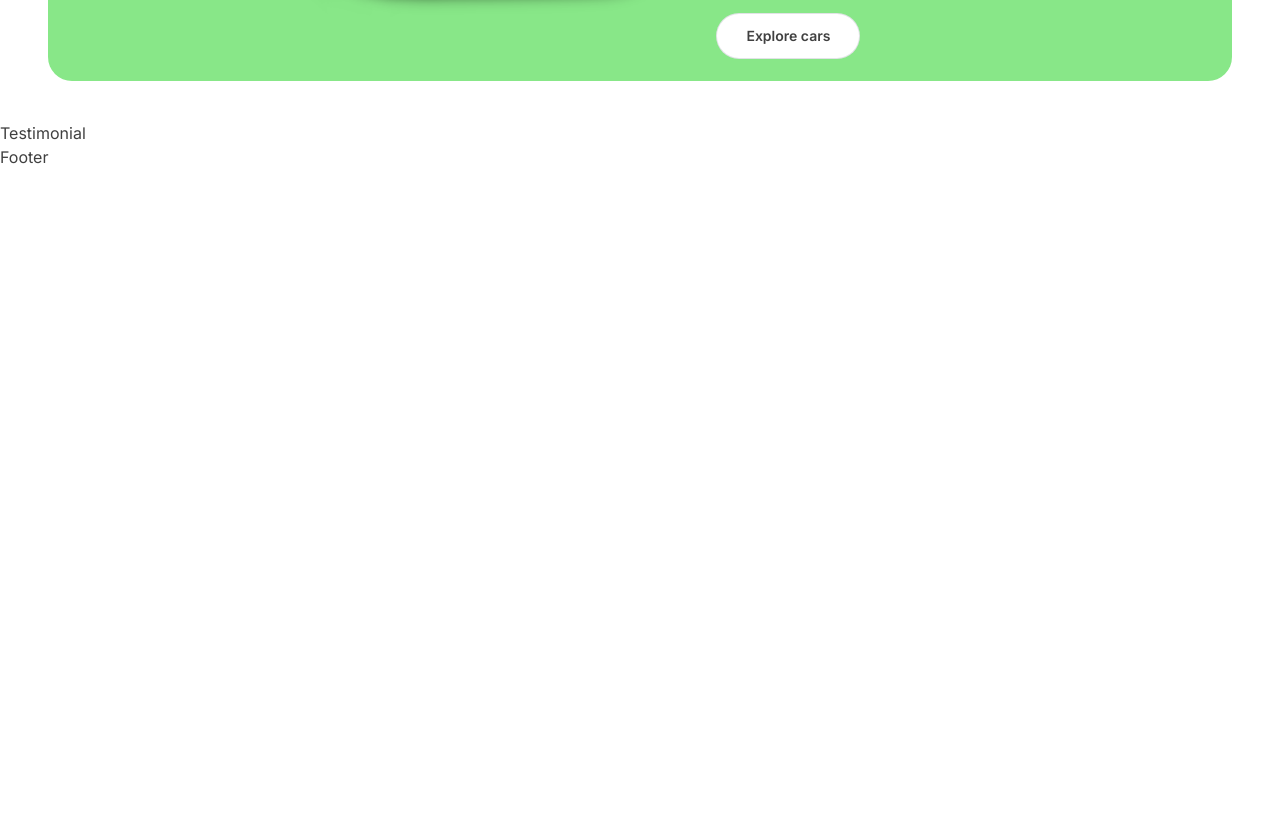
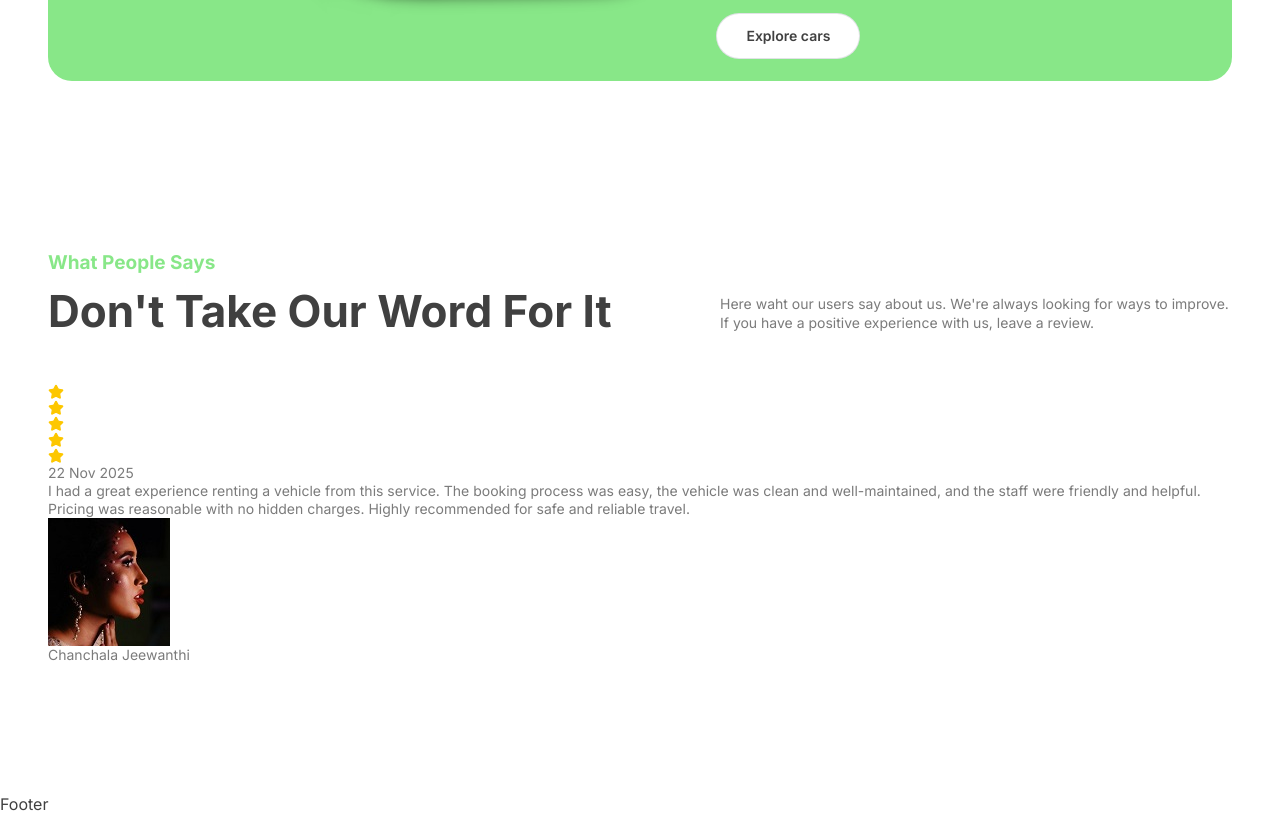
Before and after one commit to chanchala0112/Car-Rental-App, a React (Vite) app in the folder client/: page / in a window 1280 px wide. Shown: the part 2840-3656 px from the top of the page. Before the commit the page ends 3009 px from the top, so only its background shows below. Built offline with nearby package versions, Linux system fonts and the light colour scheme.

Commit message:
Add review

```diff
--- a/client/src/components/FeaturedCars.jsx
+++ b/client/src/components/FeaturedCars.jsx
@@ -21,7 +21,7 @@ const FeaturedCars = () => {
     setFeatured(data);
   }, [dummyCars]);
   return (
-    <section className='ma-padd-container py-16 xl:py-28'>
+    <section className='max-padd-container py-16 xl:py-28'>
        < Title
           title1={"Your Next Car Awaits"}
           title2={"Start Driving With Ease"}
--- a/client/src/components/Testimonial.jsx
+++ b/client/src/components/Testimonial.jsx
@@ -1,8 +1,40 @@
 import React from 'react'
+import Title from './Title'
+import {assets} from "../assets/data";
 
 const Testimonial = () => {
   return (
-    <div>Testimonial</div>
+    <section className='max-padd-container py-16 xl:py-32'>
+      <Title
+        title1={"What People Says"}
+        title2={"Don't Take Our Word For It"}
+        titleStyles={"mb-10"}
+        para={"Here waht our users say about us. We're always looking for ways to improve. If you have a positive experience with us, leave a review."}
+      />
+
+      {/*CONTAINER*/}
+      <div>
+        <div>
+          <div>
+            <div>
+              <img src={assets.star} alt="" width={16} />
+              <img src={assets.star} alt="" width={16} />
+              <img src={assets.star} alt="" width={16} />
+              <img src={assets.star} alt="" width={16} />
+              <img src={assets.star} alt="" width={16} />
+            </div>
+            <p>22 Nov 2025</p>
+          </div>
+          <p>I had a great experience renting a vehicle from this service. The booking process was easy, the vehicle was clean and well-maintained, and the staff were friendly and helpful. Pricing was reasonable with no hidden charges. Highly recommended for safe and reliable travel.</p>
+          <div>
+            <img src={assets.user1} alt="userImg" />
+            <p> Chanchala Jeewanthi </p>
+          </div>
+        </div>
+      </div>
+
+
+    </section>
   )
 }
 
```
